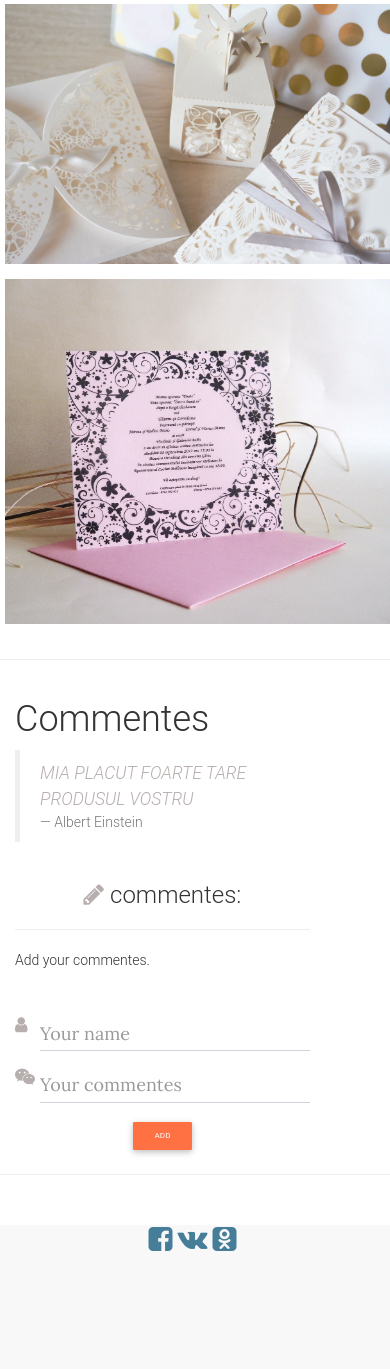
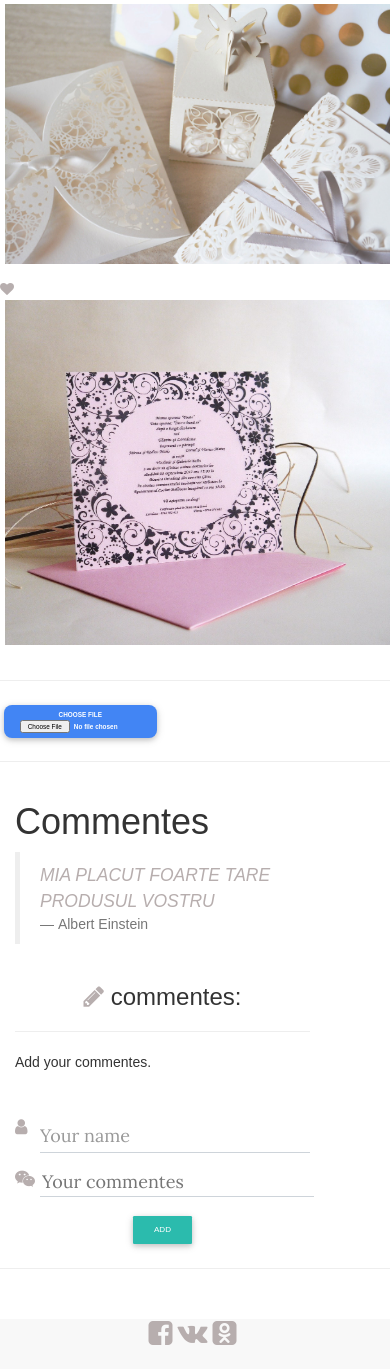
Before and after one commit to HCris/Handmade, a PHP site: page /collection.php in a window 390 px wide; the page is wider, and only the part inside the window is pictured. Shown: the part 3096-4465 px from the top of that part. Before the commit the page ends 4347 px from the top of that part, so only its background shows below. Run offline with PHP 8.4, Linux system fonts and the light colour scheme; some libraries are stand-ins or nearby versions.

Commit message:
ultima versiune

```diff
--- a/collection.php
+++ b/collection.php
@@ -7,8 +7,7 @@
 	include("component/link.php");
 	?>
 	<link href="https://fonts.googleapis.com/css?family=Lora" rel="stylesheet">
-	<link href="https://cdnjs.cloudflare.com/ajax/libs/mdbootstrap/4.3.0/css/mdb.min.css" rel="stylesheet">
-	<link rel="stylesheet" href="https://cdnjs.cloudflare.com/ajax/libs/mdbootstrap/4.3.0/js/mdb.min.js">
+
 </head>
 <body>
 	<?php include("component/navbar.php");?>
@@ -55,10 +54,20 @@
 							<a href="img/25-Bomboniera-Head.jpg" title="HandMade">
 								<img src="img/25-Bomboniera-Head.jpg" alt="HandMade">
 							</a>
-							<a href="img/9.JPG" title="HandMade">
+							<a href="img/9.JPG" data-toggle="tooltip" data-placement="top" title="Add to Wishlist">
+							<i class="fa fa-heart"></i></a>
 								<img src="img/9.JPG" alt="HandMade">
 							</a>
 						</div>
+					</div>
+				</div>
+			</div>
+			<hr>
+			<div class="row">
+				<div class="col col-xs-10 col-sm-10 col-md-12 col-lg-12">
+				<div class="btn btn-primary btn-sm inputfile">
+						<span>Choose file</span>
+						<input type="file" name="myfile" />
 					</div>
 				</div>
 			</div>
@@ -91,11 +100,11 @@
 
 						<div class="md-form">
 							<i class="fa fa-weixin prefix"></i>
-							<input type="text" id="form2" placeholder="Your commentes" name='commentes' class="form-control">
+							<input id="input_text" type="text" placeholder="Your commentes" length="10">
 						</div>
 
 						<div class="text-center">
-							<button class="btn btn-deep-orange">ADD</button>
+							<button class="btn btn-default">ADD</button>
 						</div>
 						</form>
 					</div>
--- a/component/link.php
+++ b/component/link.php
@@ -4,11 +4,10 @@
 <!--include Flickty-->
 	<link rel="stylesheet" href="https://unpkg.com/flickity@2/dist/flickity.min.css">
 <!--include main.css-->
-	<link rel="stylesheet" href="style/main.css">
 <!--include Google Font-->
 	<link href="https://fonts.googleapis.com/css?family=Merriweather" rel="stylesheet">
 <!--include Magnific popup-->
 	<link href="style/magnific-popup.css" rel="stylesheet">
 	<!--include ckeditor-->
 	<link href="https://cdnjs.cloudflare.com/ajax/libs/mdbootstrap/4.3.0/css/mdb.min.css" rel="stylesheet">
-	<link rel="stylesheet" href="https://cdnjs.cloudflare.com/ajax/libs/mdbootstrap/4.3.0/js/mdb.min.js">
+	<link rel="stylesheet" href="style/main.css">
--- a/component/script.php
+++ b/component/script.php
@@ -1,5 +1,6 @@
 	<script src="https://ajax.googleapis.com/ajax/libs/jquery/3.2.0/jquery.min.js"></script>
 	<script src="https://maxcdn.bootstrapcdn.com/bootstrap/3.3.7/js/bootstrap.min.js"></script>
+	<script src="https://cdnjs.cloudflare.com/ajax/libs/mdbootstrap/4.3.0/js/mdb.min.js"></script>
 	<script src="https://unpkg.com/flickity@2/dist/flickity.pkgd.min.js"></script>
 	<script type="text/javascript" src="ckeditor/ckeditor.js"></script>
 	<script src="js/jquery.magnific-popup.min.js"></script>
--- a/contact.php
+++ b/contact.php
@@ -2,6 +2,7 @@
 <!DOCTYPE html>
 <html lang="en">
 	<head>
+		<link href="https://fonts.googleapis.com/css?family=Lora" rel="stylesheet">
 		<?php
 			include("component/meta.php");
 			include("component/link.php");
@@ -13,9 +14,9 @@
 		<div class="row">
 			<div class="col col-xs-12 col-sm-12 col-lg-12 col-md-12 img">
 				<div class="wolcam ">
-					<h1 class="text-center">Contact Me</h1>
+					<h1 class="text-center titlu">Contact Me</h1>
 					<hr class="small">
-					<h2 class="text-center">Have questions? I have answers.</h2>
+					<h2 class="text-center">Have questions? <br>I have answers.</h2>
 				</div>
 			</div>
 		</div>
--- a/style/main.css
+++ b/style/main.css
@@ -124,22 +124,26 @@ body{
 	background:url(../img/4.jpg) no-repeat center center;
 	background-size: cover;
 	height: 400px;
-	opacity: 0.5;
-	filter: alpha(opacity=50);
 	width: 100%;
+	opacity: 0.7;
+	/*background-color: rgba(30, 30, 33, 0.9);*/
 }
 .wolcam{
 	margin-top:50px;
 	margin-left:auto;
 	margin-right: auto;
 	font-weight: bold;
-	color: #bd8787;
+	color:#ffffff;
 	background-color: rgba(30, 30, 33, 0.7);
 	padding: 20px;
-	border-radius: 10px;
-	width: 200px;
+	width: 300px;
 	height: auto;
-
+	font-family: 'Lora', serif;
+	letter-spacing: 2px;
+	font-size: 36px;
+}
+.wolcam h1{
+	font-family: Georgian;
 }
 .capsula{
 	margin-top:75px;
@@ -147,7 +151,7 @@ body{
 a, i{
 	text-decoration:none;
 	line-height: 1.5;
-	color:#b7aeae;
+	color:#b7aeae !important;
 }
 a:hover {
     text-decoration:none;
@@ -176,5 +180,19 @@ a:hover {
 .admin_form input , textarea{
 margin-top: 20px;
 margin-bottom: 20px;
-width: 400px;
 }
+
+.inputfile {
+  background: ;
+  padding: 8px 20px;
+  border-radius: 8px;
+  font-size: 20px;
+  font-weight: bold;
+}
+.upload-btn-wrapper input[type=file] {
+  font-size: 100px;
+  position: absolute;
+  left: 0;
+  top: 0;
+  opacity: 0;
+}
```
Also changed, not shown: action/add_collection.php (+18 -28 lines), comand_panali.php (deleted, +0 -37 lines), control_panel.php (+7 -5 lines).
